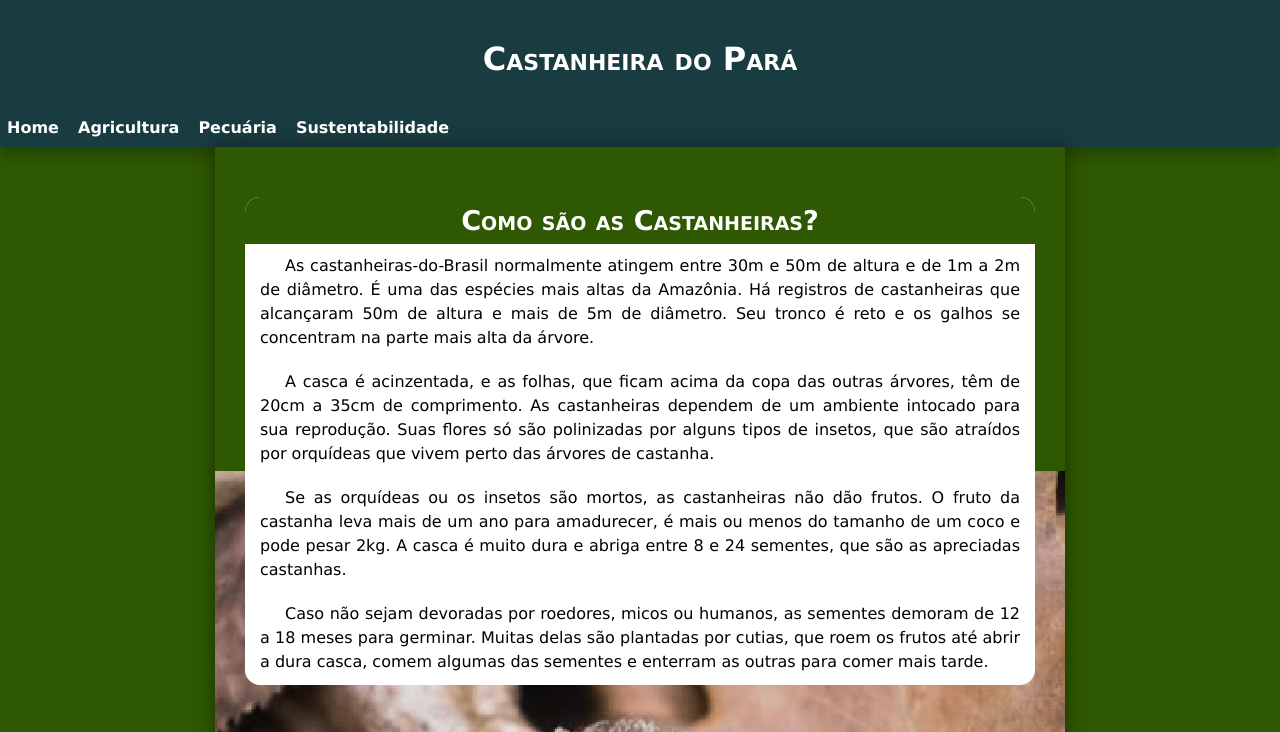
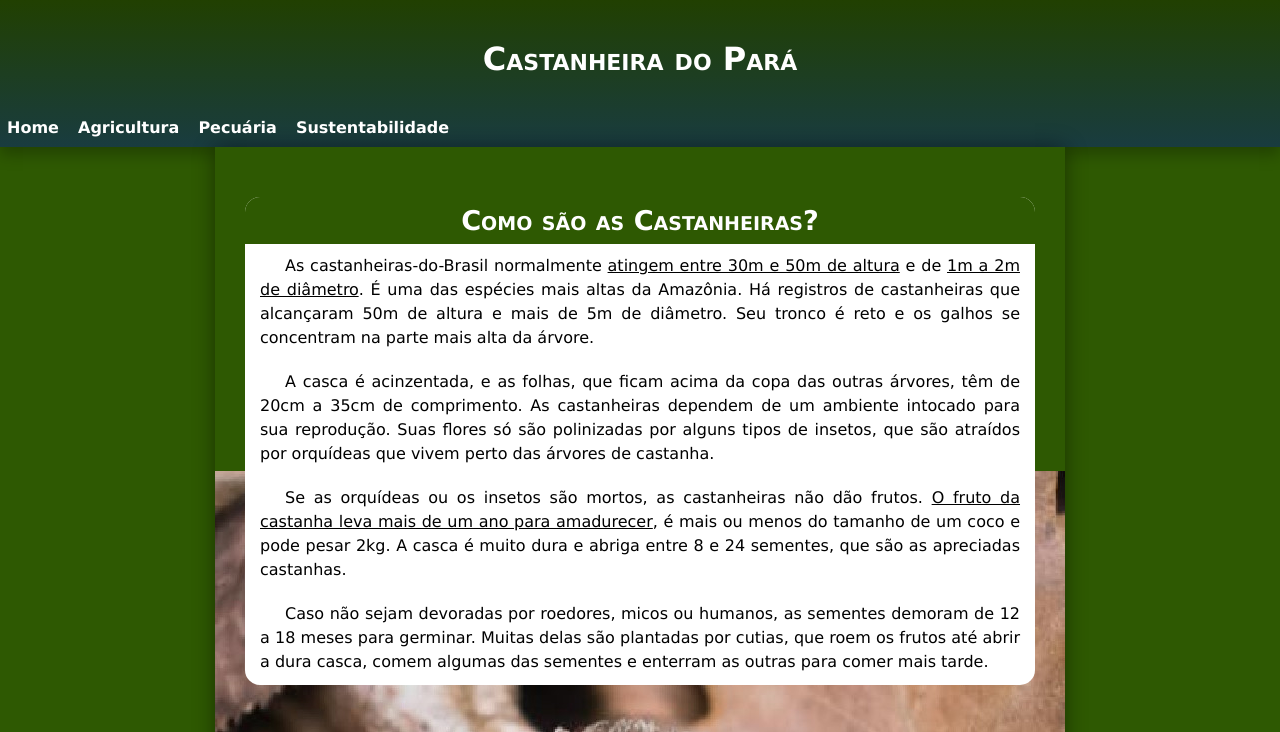
Before and after one commit to keytoncunha/Castanheiras-do-Brasil, a plain HTML site: page index.html in a window 1280 px wide. Shown: the top 732 px of the page. Drawn offline with Linux system fonts and the light colour scheme; grey boxes are pictures that could not be loaded.

Commit message:
Atualizando

```diff
--- a/index.html
+++ b/index.html
@@ -21,9 +21,9 @@
         <section>
             <article>
                 <h1>Como são as Castanheiras?</h1>
-                <p>As castanheiras-do-Brasil normalmente atingem entre 30m e 50m de altura e de 1m a 2m de diâmetro. É uma das espécies mais altas da Amazônia. Há registros de castanheiras que alcançaram 50m de altura e mais de 5m de diâmetro. Seu tronco é reto e os galhos se concentram na parte mais alta da árvore.</p>
+                <p>As castanheiras-do-Brasil normalmente <ins>atingem entre 30m e 50m de altura</ins> e de <ins>1m a 2m de diâmetro</ins>. É uma das espécies mais altas da Amazônia. Há registros de castanheiras que alcançaram 50m de altura e mais de 5m de diâmetro. Seu tronco é reto e os galhos se concentram na parte mais alta da árvore.</p>
                 <p>A casca é acinzentada, e as folhas, que ficam acima da copa das outras árvores, têm de 20cm a 35cm de comprimento. As castanheiras dependem de um ambiente intocado para sua reprodução. Suas flores só são polinizadas por alguns tipos de insetos, que são atraídos por orquídeas que vivem perto das árvores de castanha.</p>
-                <p>Se as orquídeas ou os insetos são mortos, as castanheiras não dão frutos. O fruto da castanha leva mais de um ano para amadurecer, é mais ou menos do tamanho de um coco e pode pesar 2kg. A casca é muito dura e abriga entre 8 e 24 sementes, que são as apreciadas castanhas.</p>
+                <p>Se as orquídeas ou os insetos são mortos, as castanheiras não dão frutos. <ins>O fruto da castanha leva mais de um ano para amadurecer</ins>, é mais ou menos do tamanho de um coco e pode pesar 2kg. A casca é muito dura e abriga entre 8 e 24 sementes, que são as apreciadas castanhas.</p>
                 <p>Caso não sejam devoradas por roedores, micos ou humanos, as sementes demoram de 12 a 18 meses para germinar. Muitas delas são plantadas por cutias, que roem os frutos até abrir a dura casca, comem algumas das sementes e enterram as outras para comer mais tarde.</p>
             </article>
         </section>
@@ -37,7 +37,7 @@
                 <aside>
                     <h2>Torradinha, em Doces ou Pura</h2>
                     <p>Apesar de ameaçada de extinção, a castanheira oferece aos seres humanos uma delícia apreciada em todo o mundo: a castanha-do-Brasil. Ela é consumida pura, torrada ou em forma de farinha. Fica saborosa em doces e sorvetes e vai muito bem com chocolate.</p>
-                    <p>Por ser rica em proteínas, carboidratos e, principalmente, gorduras, é muito consumida pela população da Amazônia. Seu óleo também é utilizado em produtos manufaturados e cosméticos. Além disso, a castanha é uma importante fonte de renda para muitas comunidades amazônicas.</p>
+                    <p>Por ser rica em <strong>proteínas</strong>, <strong>carboidratos</strong> e, principalmente, <strong>gorduras</strong>, é muito consumida pela população da Amazônia. Seu óleo também é utilizado em produtos manufaturados e cosméticos. Além disso, a castanha é uma importante fonte de renda para muitas comunidades amazônicas.</p>
                 </aside>
             </article>
         </section>
--- a/style.css
+++ b/style.css
@@ -18,7 +18,7 @@ html, body{
 }
 
 header{
-    background-color: var(--cor1);
+    background-image: linear-gradient(to top, var(--cor1), var(--cor2));
     color: #fff;
     text-align: center;
     box-shadow: 0px 8px 14px rgba(0, 0, 0, 0.253);
@@ -118,6 +118,9 @@ aside h2{
     border-radius: 7px 7px 0px 0px;
 
 }
+strong{
+    color: var(--cor4);
+}
 
 footer{
     background-color: var(--cor1);
```
